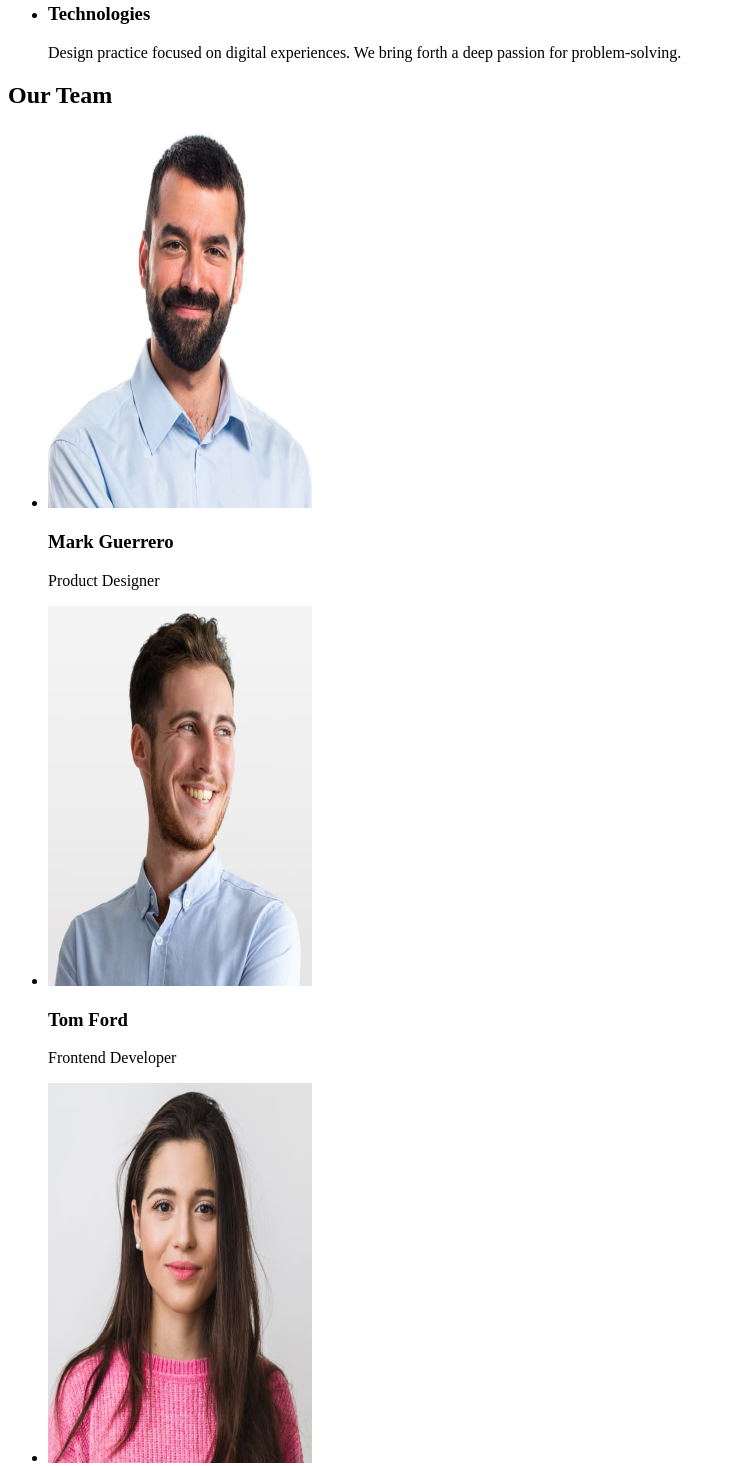
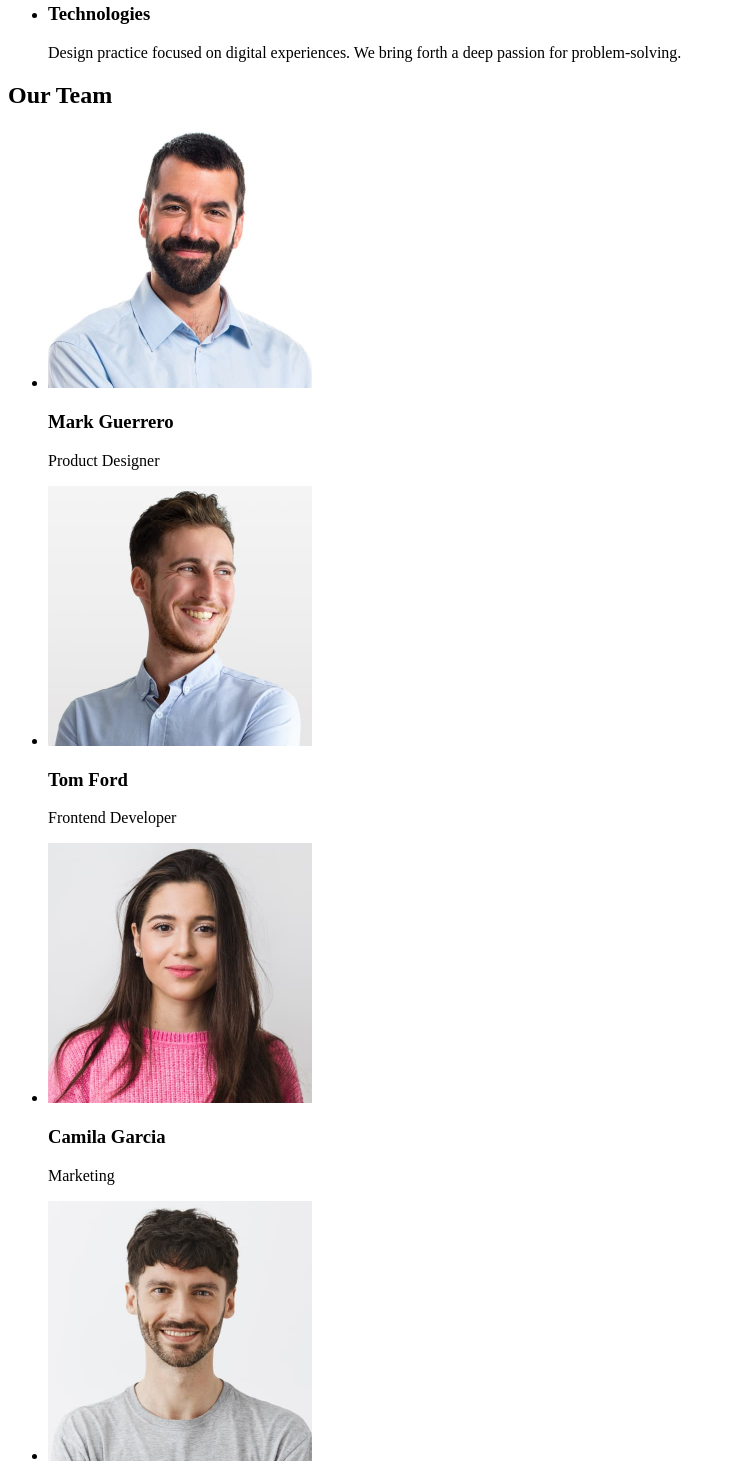
Before and after one commit to Maria-Ponomarenko/goit-markup-hw-01, a plain HTML site: page index.html in a window 1280 px wide. Shown: the part 532-1998 px from the top of the page, without its empty margins (0-735 px from the left). Drawn offline with Linux system fonts and the light colour scheme.

Commit message:
update title

```diff
--- a/index.html
+++ b/index.html
@@ -3,7 +3,7 @@
   <head>
     <meta charset="UTF-8" />
     <meta name="viewport" content="width=device-width, initial-scale=1.0" />
-    <title>Document</title>
+    <title>WebStudio</title>
   </head>
   <body>
     <header>
@@ -74,7 +74,7 @@
               src="./images/TeamCard1.jpg"
               alt="Mark Guerrero Product Designer"
               width="264"
-              height="380"
+              height="260"
             />
             <h3>Mark Guerrero</h3>
             <p>Product Designer</p>
@@ -84,7 +84,7 @@
               src="./images/TeamCard2.jpg"
               alt="Tom Ford Frontend Developer"
               width="264"
-              height="380"
+              height="260"
             />
             <h3>Tom Ford</h3>
             <p>Frontend Developer</p>
@@ -94,7 +94,7 @@
               src="./images/TeamCard3.jpg"
               alt="Camila Garcia Marketing"
               width="264"
-              height="380"
+              height="260"
             />
             <h3>Camila Garcia</h3>
             <p>Marketing</p>
@@ -104,7 +104,7 @@
               src="./images/TeamCard4.jpg"
               alt="Daniel Wilson UI Designer"
               width="264"
-              height="380"
+              height="260"
             />
             <h3>Daniel Wilson</h3>
             <p>UI Designer</p>
```
Also changed, not shown: 1 other file.
